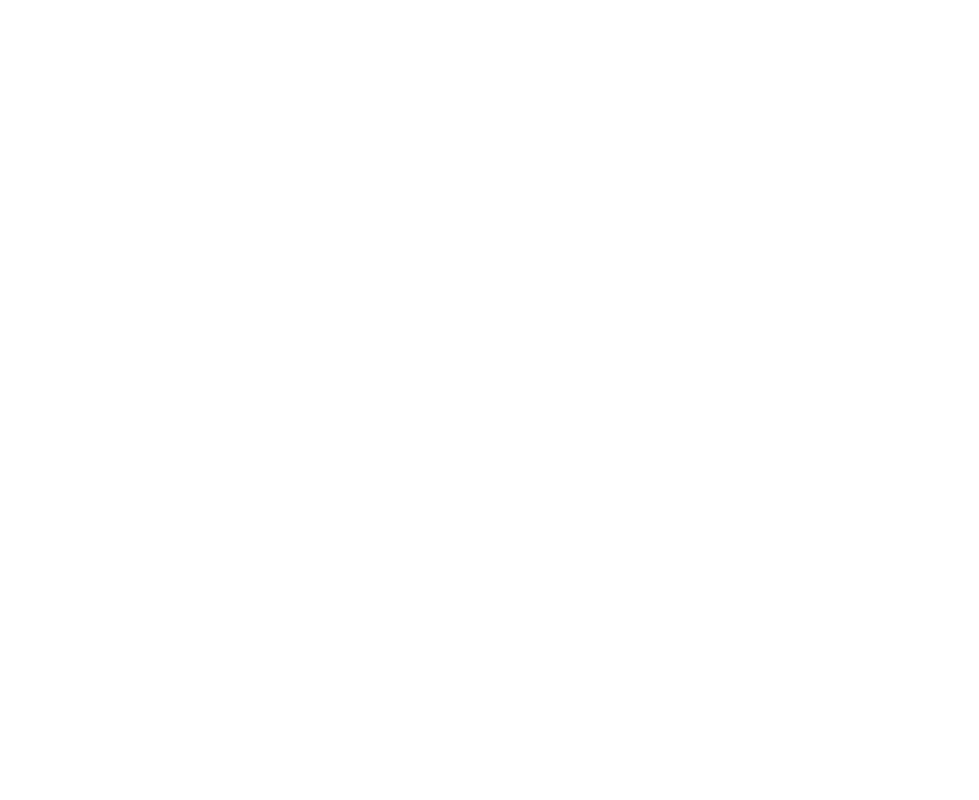
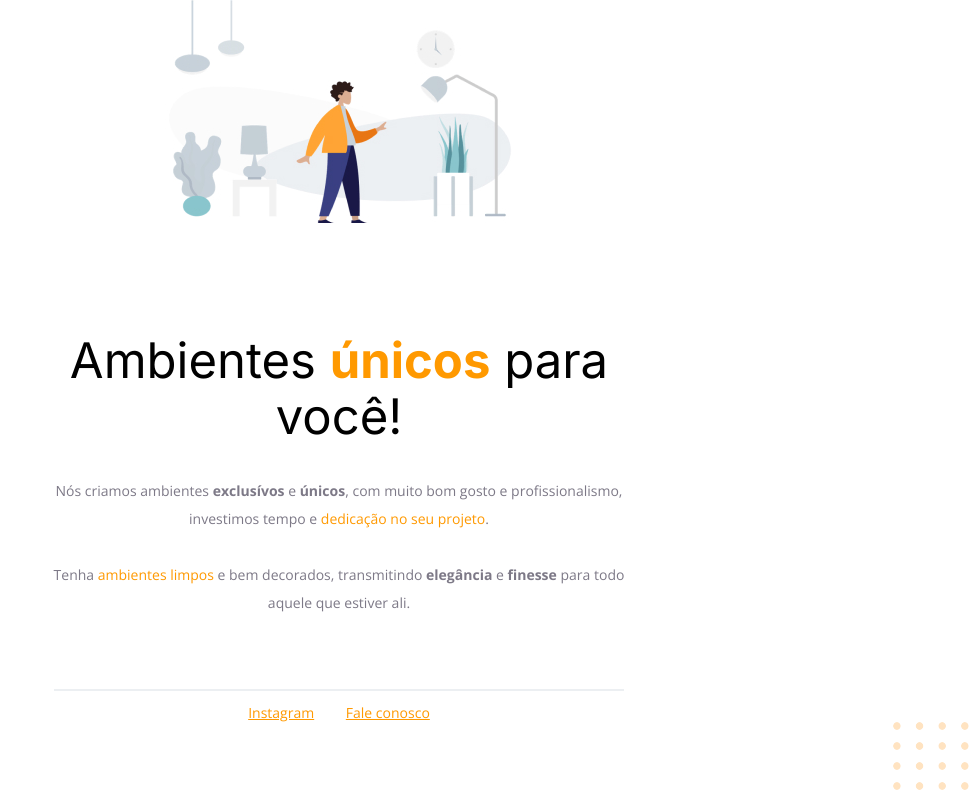
Before and after one commit to emanuel433/exercicios-explorer, a plain HTML site: page stage2/corrigindoBugs01/index.html in a window 1280 px wide. Shown: the whole page, without its empty margins (301-1280 px from the left). Drawn offline with nearby package versions, Linux system fonts and the light colour scheme.

Commit message:
primeiro layout do explorer

```diff
--- a/stage2/corrigindoBugs01/index.html
+++ b/stage2/corrigindoBugs01/index.html
@@ -2,9 +2,54 @@
 <html lang="pt-br">
   <head>
     <meta charset="UTF-8" />
+    <link rel="preconnect" href="https://fonts.googleapis.com" />
+    <link rel="preconnect" href="https://fonts.gstatic.com" crossorigin />
     <meta http-equiv="X-UA-Compatible" content="IE=edge" />
     <meta name="viewport" content="width=device-width, initial-scale=1.0" />
     <title>Móveis customizados</title>
+
+    <!--fontes-->
+    <link
+      href="https://fonts.googleapis.com/css2?family=Inter:wght@400;700&family=Open+Sans:wght@400;700&display=swap"
+      rel="stylesheet"
+    />
+
+    <link rel="stylesheet" href="style.css" />
   </head>
-  <body></body>
+
+  <body>
+    <div id="hero">
+      <img
+        src="assets/image 1.jpg"
+        alt="desenho de uma pessoa em uma sala com móveis"
+      />
+      <h1>Ambientes <span>únicos</span> para você!</h1>
+
+      <p>
+        Nós criamos ambientes <strong>exclusívos</strong> e
+        <strong>únicos</strong>, com muito bom gosto e profissionalismo,
+        investimos tempo e <span>dedicação no seu projeto</span>.
+        <br />
+        <br />
+        Tenha
+        <span>ambientes limpos</span> e bem decorados, transmitindo
+        <strong>elegância</strong> e <strong>finesse</strong>
+        para todo aquele que estiver ali.
+      </p>
+    </div>
+
+    <div id="footer">
+      <div id="line"></div>
+
+      <a target="_blank" href="https://instagram.com/moveisparavoce"
+        >Instagram</a
+      >
+      <a href="mailto:moveisparavoce@moveis.com">Fale conosco</a>
+    </div>
+    <img
+      id="balls"
+      src="assets/balls-decoration (1).svg"
+      alt="bolinhas laranjadas formando um quadrado no canto direito inferior da tela"
+    />
+  </body>
 </html>
--- a/stage2/corrigindoBugs01/style.css
+++ b/stage2/corrigindoBugs01/style.css
@@ -0,0 +1,55 @@
+body {
+  font-family: 'Open Sans', sans-serif;
+  text-align: center;
+  margin: 0;
+}
+
+#hero {
+  width: 592px;
+  margin: 0 auto 72px;
+}
+
+#hero img {
+  margin-bottom: 72px;
+}
+
+h1 {
+  font-family: 'Inter', sans-serif;
+  font-size: 49px;
+  line-height: 56px;
+  font-weight: normal;
+
+  margin-bottom: 32px;
+}
+
+h1 span {
+  font-weight: bold;
+}
+
+
+span, a {
+  color: #FF9900;
+}
+
+p, #footer {
+  color: #7D7987;
+  font-size: 14px;
+  line-height: 28px;
+}
+
+#footer a + a {
+  margin-left: 28px;
+}
+
+#line {
+  width: 568px;
+  height: 0px;
+  margin: 0 auto 8px;
+  border: 1px solid #ECEFF2 ;
+}
+
+#balls {
+  position: fixed;
+  bottom: 0px;
+  right: 0px;
+}
```
Also changed, not shown: stage2/corrigindoBugs01/assets/balls-decoration (1).svg (added), stage2/corrigindoBugs01/assets/image 1.jpg (added).
